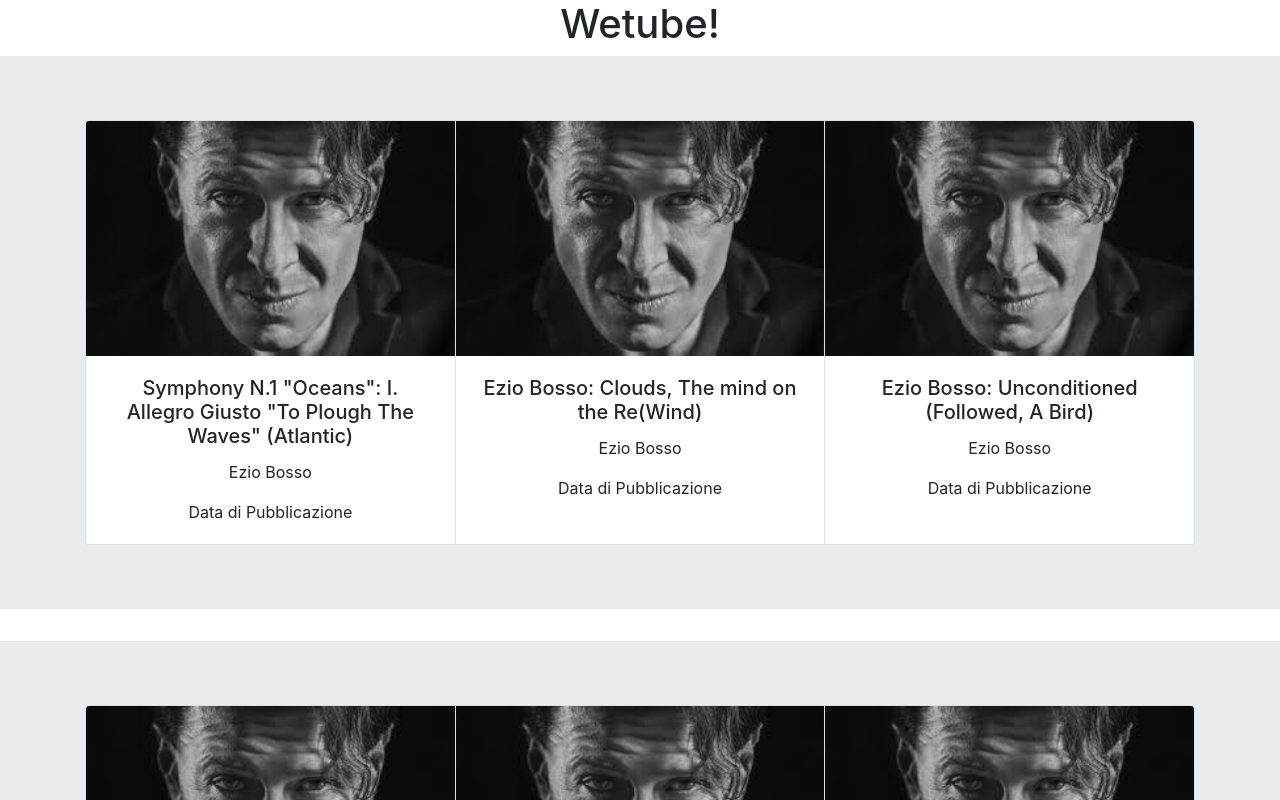
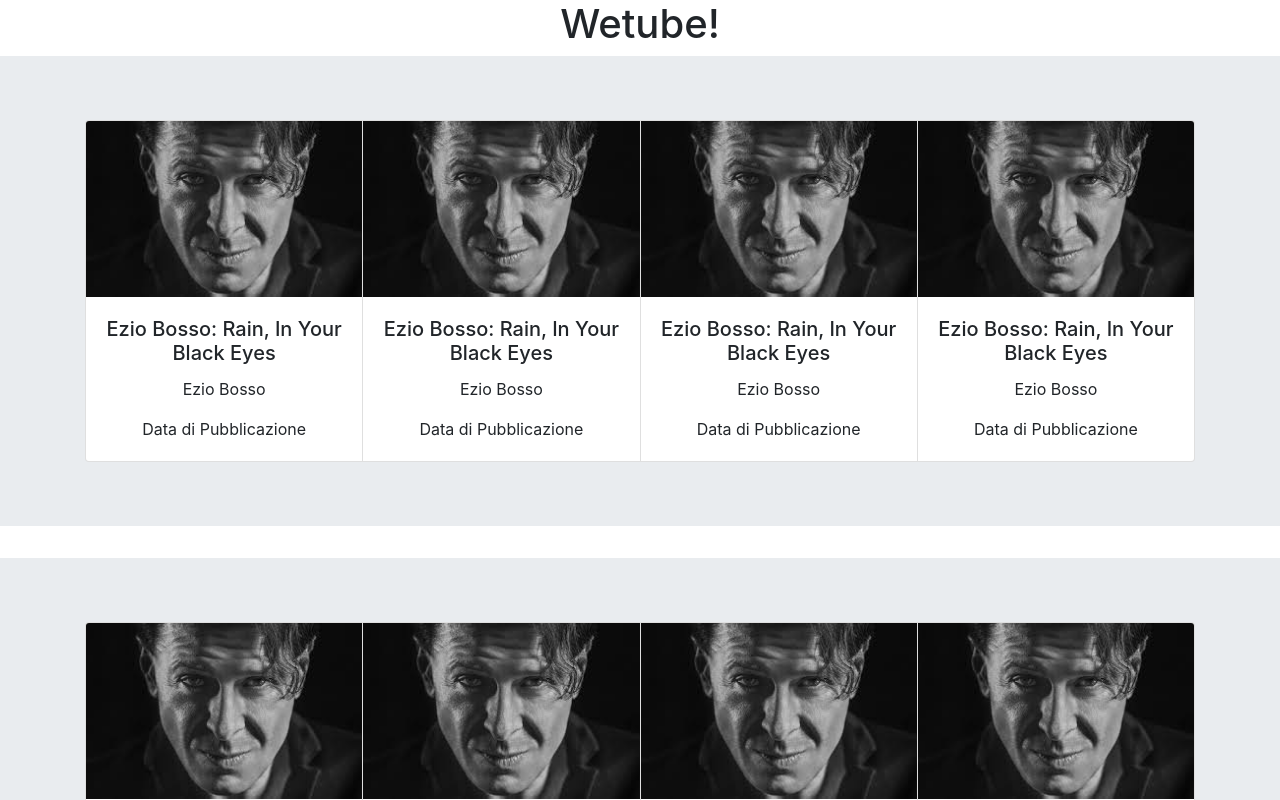
Before and after one commit to AliShadman95/WeTube, a React (Create React App) app in the folder client/: page / in a window 1280 px wide. Shown: the top 800 px of the page. Built offline with nearby package versions, Linux system fonts and the light colour scheme.

Commit message:
added VideoCard component

```diff
--- a/client/src/components/videoContainer/VideoContainer.jsx
+++ b/client/src/components/videoContainer/VideoContainer.jsx
@@ -1,9 +1,9 @@
 import React from "react";
 import Jumbotron from "react-bootstrap/Jumbotron";
 import Container from "react-bootstrap/Container";
-import Card from "react-bootstrap/Card";
 import CardGroup from "react-bootstrap/CardGroup";
-import image from "./img/ezioBosso.jpeg";
+import VideoCard from "../videoCard/VideoCard.jsx";
+
 
 
 
@@ -14,44 +14,11 @@
                 <Container>
                     <CardGroup>
 
-                        <Card>
-                            <Card.Img variant="top" src={image} />
-                            <Card.Body>
-                                <Card.Title>Symphony N.1 "Oceans": I. Allegro Giusto "To Plough The Waves" (Atlantic)</Card.Title>
-                                <Card.Text>
-                                    Ezio Bosso
+                        <VideoCard />
+                        <VideoCard />
+                        <VideoCard />
+                        <VideoCard />
 
-                                </Card.Text>
-                                <Card.Text>
-                                    Data di Pubblicazione
-
-                                </Card.Text>
-                            </Card.Body>
-                        </Card>
-                        <Card>
-                            <Card.Img variant="top" src={image} />
-                            <Card.Body>
-                                <Card.Title>Ezio Bosso: Clouds, The mind on the Re(Wind)</Card.Title>
-                                <Card.Text>
-                                    Ezio Bosso
-      </Card.Text>
-                                <Card.Text>
-                                    Data di Pubblicazione
-      </Card.Text>
-                            </Card.Body>
-                        </Card>
-                        <Card>
-                            <Card.Img variant="top" src={image} />
-                            <Card.Body>
-                                <Card.Title>Ezio Bosso: Unconditioned (Followed, A Bird)</Card.Title>
-                                <Card.Text>
-                                    Ezio Bosso
-      </Card.Text>
-                                <Card.Text>
-                                    Data di Pubblicazione
-      </Card.Text>
-                            </Card.Body>
-                        </Card>
                     </CardGroup>
                 </Container>
             </Jumbotron>
```
Also changed, not shown: client/src/components/videoCard/VideoCard.jsx (+6 -5 lines), client/src/components/videoCard/img/ezioBosso.jpeg (renamed from client/src/components/videoContainer/img/ezioBosso.jpeg).
